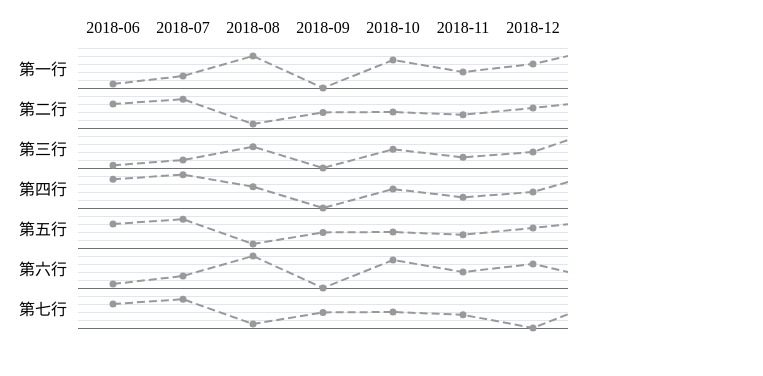
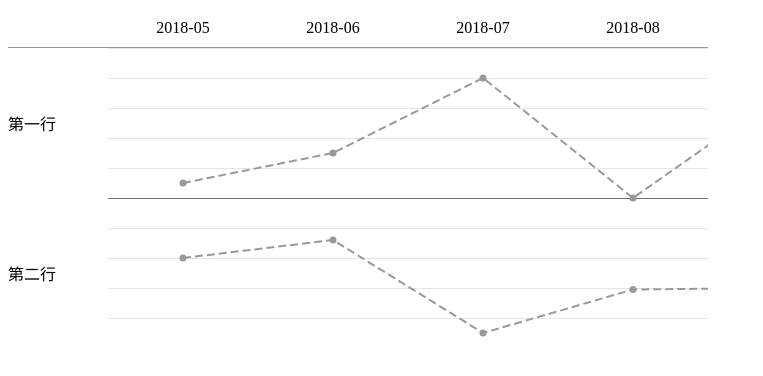
Before and after one commit to clinfc/echarts-table, a Vue app: page /table in a window 1280 px wide. Shown: the top 376 px of the page, without its empty margins (0-763 px from the left). Built offline with nearby package versions, Linux system fonts and the light colour scheme.

Commit message:
no message

```diff
--- a/src/components/LineChartTable/index.vue
+++ b/src/components/LineChartTable/index.vue
@@ -1,26 +1,26 @@
 <template>
   <div class="lchart" :style="cssVar">
-    <div class="lchart-row">
-      <div class="lchart-row__label">
-        <div class="lchart-row__label-container"></div>
+    <div class="lchart-head">
+      <div class="lchart-head__crossover">
+        <div class="lchart-head__crossover-container"></div>
       </div>
-      <div class="lchart-col__label">
-        <div class="lchart-col__label-container">
+      <div class="lchart-head__label">
+        <div class="lchart-head__label-container">
           <template v-for="label in colLabel" :key="label">
-            <div class="lchart-col__label-container--content">{{ label }}</div>
+            <div class="lchart-head__label-container--content">{{ label }}</div>
           </template>
         </div>
       </div>
     </div>
-    <div class="lchart-row">
-      <div class="lchart-row__label echarts-left">
-        <div class="lchart-row__label-container">
+    <div class="lchart-body">
+      <div class="lchart-body__label echarts-left">
+        <div class="lchart-body__label-container">
           <template v-for="label in rowLabel" :key="label">
-            <div class="lchart-col__label-container--content">{{ label }}</div>
+            <div class="lchart-body__label-container--content">{{ label }}</div>
           </template>
         </div>
       </div>
-      <div class="lchart__echarts">
+      <div class="lchart-body__echarts">
         <div class="lchart__echarts-scroll">
           <div ref="echartsRef"></div>
         </div>
@@ -40,10 +40,14 @@
 
       const { config, size, colLabel, rowLabel } = useLineChartTable(echartsRef, {
         size: {
-          rowHeight: 40,
-          colWidth: 70,
+          rowHeight: 150,
+          colWidth: 150,
         },
-        colLabel: ['2018-06', '2018-07', '2018-08', '2018-09', '2018-10', '2018-11', '2018-12'],
+        pannel: {
+          chartWidth: 600,
+          chartHeight: 300,
+        },
+        colLabel: ['2018-05', '2018-06', '2018-07', '2018-08', '2018-09', '2018-10', '2018-11', '2018-12'],
         rowLabel: ['第一行', '第二行', '第三行', '第四行', '第五行', '第六行', '第七行'],
         data: {
           '第一行': [1, 3, 8, 0, 7, 4, 6, 10],
@@ -57,15 +61,18 @@
       })
 
       Reflect.set(window, 'config', config)
+      Reflect.set(window, 'size', size)
 
       const cssVar = computed(() => {
         return {
-          '--lchart-col-label-width': `${size.colWidth}px`,
-          '--lchart-col-label-height': `${size.rowHeight}px`,
-          '--lchart-row-label-width': `70px`,
-          '--lchart-row-label-height': `${size.rowHeight}px`,
-          '--lchart-echarts-width': `900px`,
-          '--lchart-echarts-height': `900px`,
+          '--lchart-head-label-width': `${size.colWidth}px`,
+          '--lchart-head-label-height': `${size.headLableHeight}px`,
+          '--lchart-body-label-width': `${size.bodyLabelWidth}px`,
+          '--lchart-body-label-height': `${size.rowHeight}px`,
+          '--lchart-chart-width': `${size.chartWidth}px`,
+          '--lchart-chart-height': `${size.chartHeight}px`,
+          '--lchart-pannel-width': `${size.pannelWidth}px`,
+          '--lchart-pannel-height': `${size.pannelHeight}px`,
         } as CSSProperties
       })
 
@@ -75,57 +82,67 @@
 </script>
 
 <style lang="scss">
+  $border: 1px solid #999;
   .lchart {
     display: flex;
     flex-direction: column;
-    &-row {
+    max-width: var(--lchart-pannel-width);
+    max-height: var(--lchart-pannel-height);
+    overflow: hidden;
+    &-head {
       display: flex;
+      border-bottom: $border;
+      box-sizing: border-box;
+      height: var(--lchart-head-label-height);
+      &__crossover {
+        width: var(--lchart-body-label-width);
+        height: var(--lchart-head-label-height);
       }
-    &-row__label {
+      &__label {
+        position: relative;
+        width: var(--lchart-chart-width);
+        height: var(--lchart-head-label-height);
         overflow: hidden;
-      position: relative;
-      width: var(--lchart-row-label-width);
-      &.echarts-left {
-        height: var(--lchart-echarts-height);
-      }
         &-container {
           position: absolute;
           top: 0;
           left: 0;
           display: flex;
-        flex-direction: column;
+          flex-wrap: nowrap;
           &--content {
-          width: var(--lchart-row-label-width);
-          height: var(--lchart-row-label-height);
+            width: var(--lchart-head-label-width);
+            height: var(--lchart-head-label-height);
             display: flex;
             justify-content: center;
             align-items: center;
           }
         }
       }
-    &-col__label {
+    }
+    &-body {
+      display: flex;
+      &__label {
+        position: relative;
+        width: var(--lchart-body-label-width);
+        height: var(--lchart-chart-height);
         overflow: hidden;
-      width: var(--lchart-echarts-width);
-      height: var(--lchart-col-label-height);
-      position: relative;
         &-container {
-        display: flex;
           position: absolute;
           top: 0;
           left: 0;
           &--content {
-          width: var(--lchart-col-label-width);
-          height: var(--lchart-col-label-height);
+            width: var(--lchart-body-label-width);
+            height: var(--lchart-body-label-height);
             display: flex;
-          justify-content: center;
             align-items: center;
           }
         }
       }
       &__echarts {
-      width: var(--lchart-echarts-width);
-      height: var(--lchart-echarts-height);
+        width: var(--lchart-chart-width);
+        height: var(--lchart-chart-height);
         overflow: auto;
       }
     }
+  }
 </style>
--- a/src/components/LineChartTable/use.ts
+++ b/src/components/LineChartTable/use.ts
@@ -6,7 +6,19 @@ import {
   type LineSeriesOption,
   type TooltipComponentOption,
 } from 'echarts'
-import { computed, onUnmounted, reactive, readonly, ref, shallowRef, toRaw, watch, watchEffect, type Ref } from 'vue'
+import {
+  computed,
+  onUnmounted,
+  reactive,
+  readonly,
+  ref,
+  shallowRef,
+  toRaw,
+  watch,
+  watchEffect,
+  type DeepReadonly,
+  type Ref,
+} from 'vue'
 
 type Opts = ComposeOption<LineSeriesOption | GridComponentOption | TooltipComponentOption>
 
@@ -34,6 +46,23 @@ export type LCTSize = {
   rowHeight?: number
 }
 
+export type PannelSize = {
+  /** 展示 echarts 的容器宽度 */
+  chartWidth?: number
+  /** 展示 echarts 的容器高度 */
+  chartHeight?: number
+  /** 头部标签高度 */
+  headLableHeight?: number
+  /** 主体标签宽度 */
+  bodyLabelWidth?: number
+}
+
+export type LCTPannelSize = Required<LCTSize> &
+  Required<PannelSize> & {
+    pannelWidth: number
+    pannelHeight: number
+  }
+
 /**
  * 折线图数据集合
  */
@@ -46,6 +75,7 @@ export type UseLineChartTableOpts = {
   size?: LCTSize
   data?: LCTData
   edge?: LCTEdge
+  pannel?: PannelSize
   /** 单个折线图的 x 轴标签集合 */
   colLabel?: string[]
   /** 所有折线图的 y 轴标签集合，每项数据对应一个独立的折线图 y 轴 */
@@ -53,15 +83,14 @@ export type UseLineChartTableOpts = {
   rowPreviewLable?: string[]
 }
 
-/**
- * echarts 折线图每列的默认宽度
- */
-export const LCT_COL_WIDTH = ref(50)
-
-/**
- * echarts 折线图的默认高度
- */
-export const LCT_ROW_HEIGHT = ref(50)
+export const LCT_DEFAULT = reactive({
+  colWidth: 50,
+  rowHeight: 50,
+  headLableHeight: 40,
+  bodyLableWidth: 100,
+  chartWidth: 500,
+  chartHeight: 500,
+})
 
 export function useLineChartTable(container: Ref<HTMLDivElement>, option: UseLineChartTableOpts = {}) {
   /**
@@ -71,6 +100,7 @@ export function useLineChartTable(container: Ref<HTMLDivElement>, option: UseLin
     size: {},
     data: {},
     edge: {},
+    pannel: {},
     colLabel: [],
     rowLabel: [],
     ...option,
@@ -82,7 +112,7 @@ export function useLineChartTable(container: Ref<HTMLDivElement>, option: UseLin
   /**
    * echarts 画布的宽高、单个个折线图的高度、单个折线图数据项的宽度
    */
-  const size = reactive({} as Required<LCTSize>)
+  const size = reactive({} as LCTPannelSize)
 
   /**
    * echarts 的配置项
@@ -111,7 +141,7 @@ export function useLineChartTable(container: Ref<HTMLDivElement>, option: UseLin
     const rows = rowLabel.value.length
 
     if (rowHeight || !height) {
-      size.rowHeight = rowHeight || LCT_ROW_HEIGHT.value
+      size.rowHeight = rowHeight || LCT_DEFAULT.rowHeight
       size.height = size.rowHeight * rows + top + bottom
     } else {
       size.height = height
@@ -119,12 +149,24 @@ export function useLineChartTable(container: Ref<HTMLDivElement>, option: UseLin
     }
 
     if (colWidth || !width) {
-      size.colWidth = colWidth || LCT_COL_WIDTH.value
+      size.colWidth = colWidth || LCT_DEFAULT.colWidth
       size.width = size.colWidth * cols + left + right
     } else {
       size.width = width
       size.colWidth = (width - left - right) / cols
     }
+  })
+
+  watchEffect(() => {
+    const { bodyLabelWidth, headLableHeight, chartWidth, chartHeight } = config.pannel
+
+    size.bodyLabelWidth = bodyLabelWidth ?? LCT_DEFAULT.bodyLableWidth
+    size.headLableHeight = headLableHeight ?? LCT_DEFAULT.headLableHeight
+    size.chartWidth = chartWidth ?? LCT_DEFAULT.chartWidth
+    size.chartHeight = chartHeight ?? LCT_DEFAULT.chartHeight
+
+    size.pannelWidth = size.chartWidth + size.bodyLabelWidth
+    size.pannelHeight = size.chartHeight + size.headLableHeight
   })
 
   // 生成 echarts 的 grid、xAxis、yAxis 配置项
```
Lines whose indentation alone changed are shown as unchanged.
